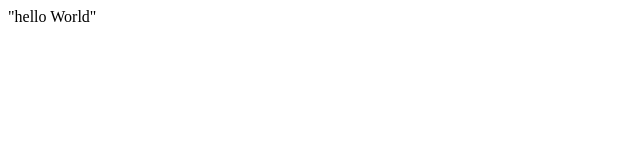
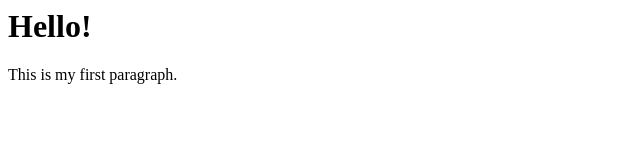
Before and after one commit to zakihramadhan/belajar, a plain HTML site: page index.html in a window 1280 px wide. Shown: the whole page, without its empty margins (0-640 px from the left). Drawn offline with Linux system fonts and the light colour scheme.

Commit message:
smol change

```diff
--- a/index.html
+++ b/index.html
@@ -1 +1,2 @@
-"hello World"
+<h1>Hello!</h1>
+<p>This is my first paragraph.</p>
```
